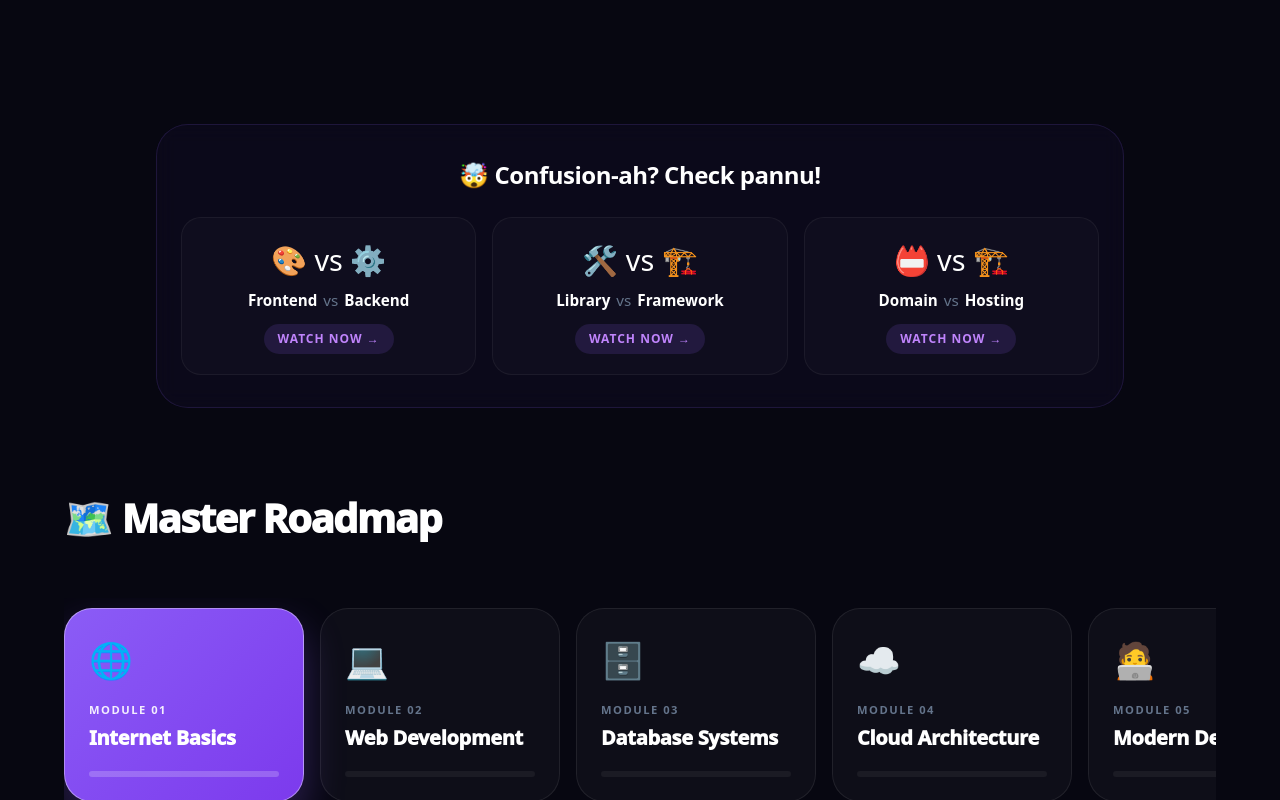
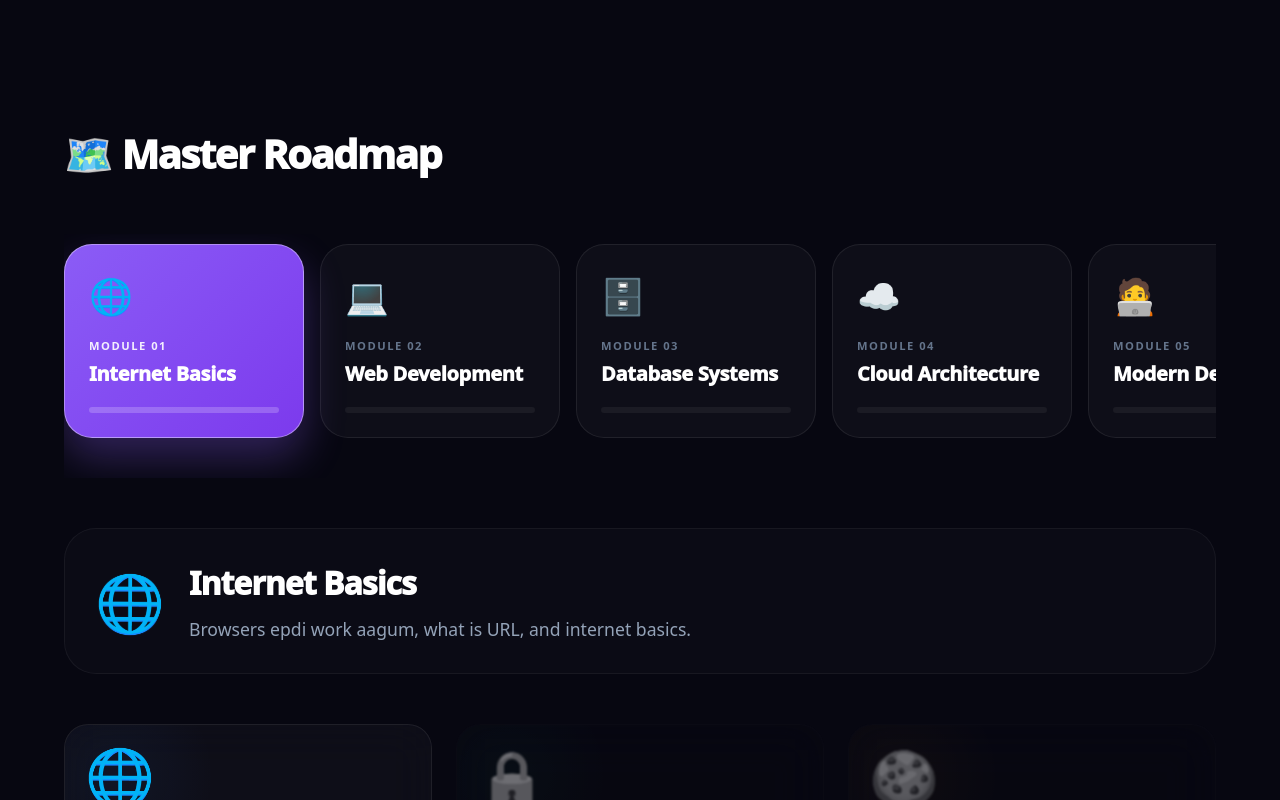
Before and after one commit to nfsprogramming/Techaa-Purinjikoo, a Next.js app: page / in a window 1280 px wide. Shown: the part 580-1380 px from the top of the page. Built offline with nearby package versions, Linux system fonts and the light colour scheme; no server answers.

Commit message:
Final Release v1.0

```diff
--- a/app/page.tsx
+++ b/app/page.tsx
@@ -40,13 +40,6 @@ export default function Home() {
   const heroOpacity = useTransform(scrollYProgress, [0, 1], [1, 0]);
 
   const filteredTopics = topics.filter(t => t.level === activeLevel || (!t.level && activeLevel === 1));
-
-  const CONFUSIONS = [
-    { p1: "Frontend", p2: "Backend", emoji: "🎨 vs ⚙️", link: "/topics/frontend-vs-backend" },
-    { p1: "Library", p2: "Framework", emoji: "🛠️ vs 🏗️", link: "/topics/library-vs-framework" },
-    { p1: "Domain", p2: "Hosting", emoji: "📛 vs 🏗️", link: "/topics/domain-vs-hosting" },
-  ];
-
   return (
     <div style={{ background: "#070711", minHeight: "100vh", color: "#fff" }}>
 
@@ -99,41 +92,11 @@ export default function Home() {
               </motion.div>
             )}
             <motion.div whileHover={{ scale: 1.05 }}>
-              <Link href="#roadmap" style={{ display: "inline-block", background: "rgba(255,255,255,0.05)", border: "1px solid rgba(255,255,255,0.1)", color: "#fff", padding: "14px 32px", borderRadius: "14px", fontWeight: 800, textDecoration: "none", transition: "0.2s" }}>Explore Path 📖</Link>
+              <Link href="#roadmap" style={{ display: "inline-block", background: "rgba(255,255,245,0.05)", border: "1px solid rgba(255,255,255,0.1)", color: "#fff", padding: "14px 32px", borderRadius: "14px", fontWeight: 800, textDecoration: "none", transition: "0.2s" }}>Explore Path 📖</Link>
             </motion.div>
           </motion.div>
         </motion.div>
       </section>
-
-      {/* Beginner Confusion Section */}
-      <motion.section
-        initial={{ opacity: 0, scale: 0.95 }}
-        whileInView={{ opacity: 1, scale: 1 }}
-        viewport={{ once: true, margin: "-100px" }}
-        transition={{ duration: 0.6 }}
-        style={{ maxWidth: "1000px", margin: "0 auto 80px", padding: "0 16px" }}
-      >
-        <div style={{ background: "rgba(139,92,246,0.04)", border: "1px solid rgba(139,92,246,0.15)", borderRadius: "32px", padding: "32px 24px", backdropFilter: "blur(10px)" }}>
-          <h3 style={{ fontSize: "1.5rem", fontWeight: 900, marginBottom: "24px", textAlign: "center", letterSpacing: "-0.5px" }}>🤯 Confusion-ah? Check pannu!</h3>
-          <div style={{ display: "grid", gridTemplateColumns: "repeat(auto-fit, minmax(180px, 1fr))", gap: "16px" }}>
-            {CONFUSIONS.map((c, i) => (
-              <motion.div
-                key={i}
-                initial={{ opacity: 0, y: 20 }}
-                whileInView={{ opacity: 1, y: 0 }}
-                viewport={{ once: true }}
-                transition={{ delay: i * 0.1 }}
-                whileHover={{ y: -8, background: "rgba(139,92,246,0.1)", border: "1px solid rgba(139,92,246,0.3)" }}
-                style={{ background: "rgba(255,255,255,0.02)", border: "1px solid rgba(255,255,255,0.05)", borderRadius: "20px", padding: "20px", textAlign: "center", transition: "0.3s" }}
-              >
-                <div style={{ fontSize: "1.8rem", marginBottom: "8px" }}>{c.emoji}</div>
-                <div style={{ fontWeight: 800, fontSize: "0.95rem", marginBottom: "12px", color: "#fff" }}>{c.p1} <span style={{ color: "#64748b", margin: "0 2px", fontWeight: 400 }}>vs</span> {c.p2}</div>
-                <Link href={c.link} style={{ display: "inline-block", background: "rgba(139,92,246,0.15)", color: "#c084fc", fontSize: "0.75rem", textDecoration: "none", fontWeight: 900, padding: "6px 14px", borderRadius: "100px", textTransform: "uppercase", letterSpacing: "1px" }}>Watch Now →</Link>
-              </motion.div>
-            ))}
-          </div>
-        </div>
-      </motion.section>
 
       {/* Roadmap Section */}
       <section id="roadmap" style={{ maxWidth: "1200px", margin: "0 auto 100px", padding: "0 24px" }}>
--- a/context/AuthContext.js
+++ b/context/AuthContext.js
@@ -1,6 +1,7 @@
 
 "use client";
 import React, { createContext, useContext, useEffect, useState } from "react";
+import { useRouter } from "next/navigation";
 import { onAuthStateChanged, signInWithPopup, signInWithRedirect, getRedirectResult, signOut, GoogleAuthProvider } from "firebase/auth";
 import { auth, googleProvider, db } from "@/lib/firebase";
 import { doc, getDoc, setDoc } from "firebase/firestore";
@@ -10,6 +11,7 @@ const AuthContext = createContext();
 export function AuthProvider({ children }) {
   const [user, setUser] = useState(null);
   const [loading, setLoading] = useState(true);
+  const router = useRouter();
 
   useEffect(() => {
     // Safety timeout: If auth hasn't resolved in 4s, stop loading to keep site usable
@@ -23,6 +25,7 @@ export function AuthProvider({ children }) {
       .then((result) => {
         if (result) {
           console.log("Redirect Login Success:", result.user.displayName);
+          router.push("/");
         }
       })
       .catch((error) => {
@@ -83,6 +86,7 @@ export function AuthProvider({ children }) {
       console.log("Attempting Google Popup Login...");
       const result = await signInWithPopup(auth, googleProvider);
       console.log("Popup Login Success:", result.user.displayName);
+      router.push("/");
     } catch (error) {
       console.error("Login Error:", error.code, error.message);
 
```
Also changed, not shown: data/topics.js.
